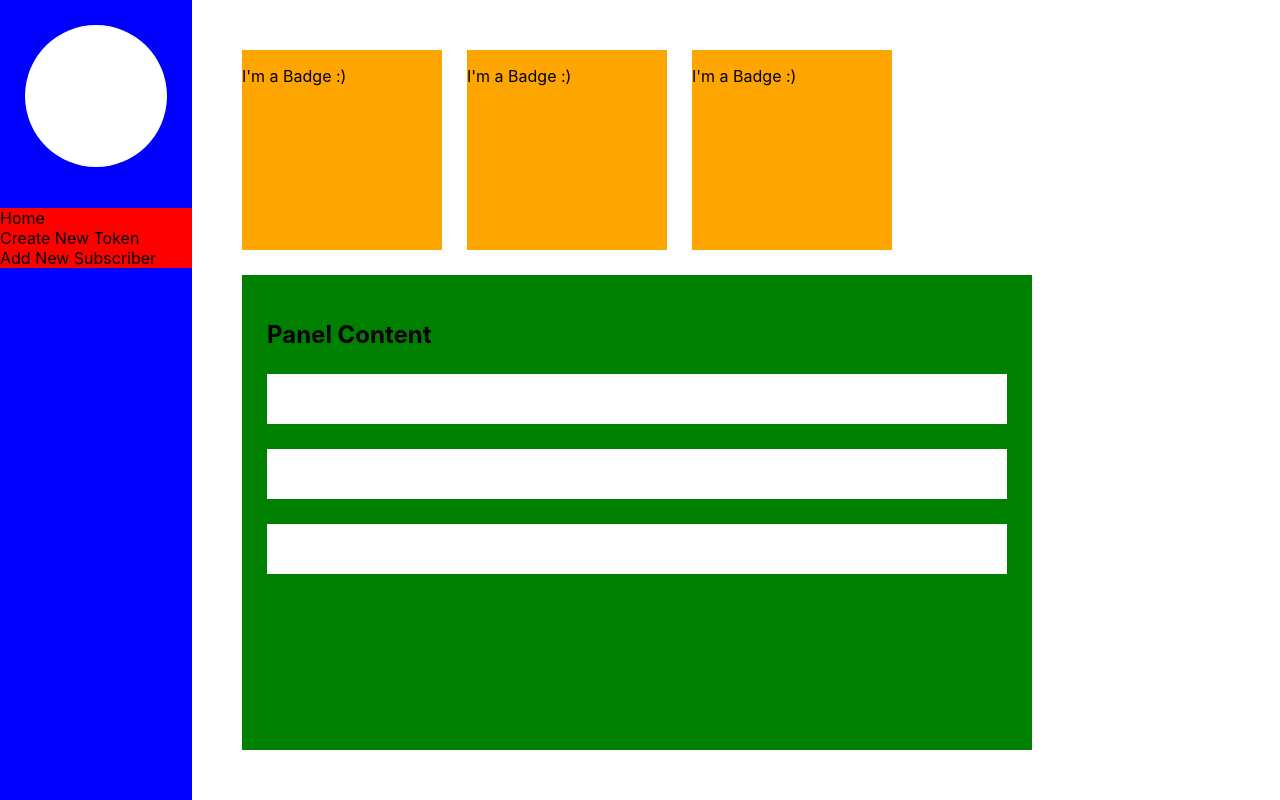
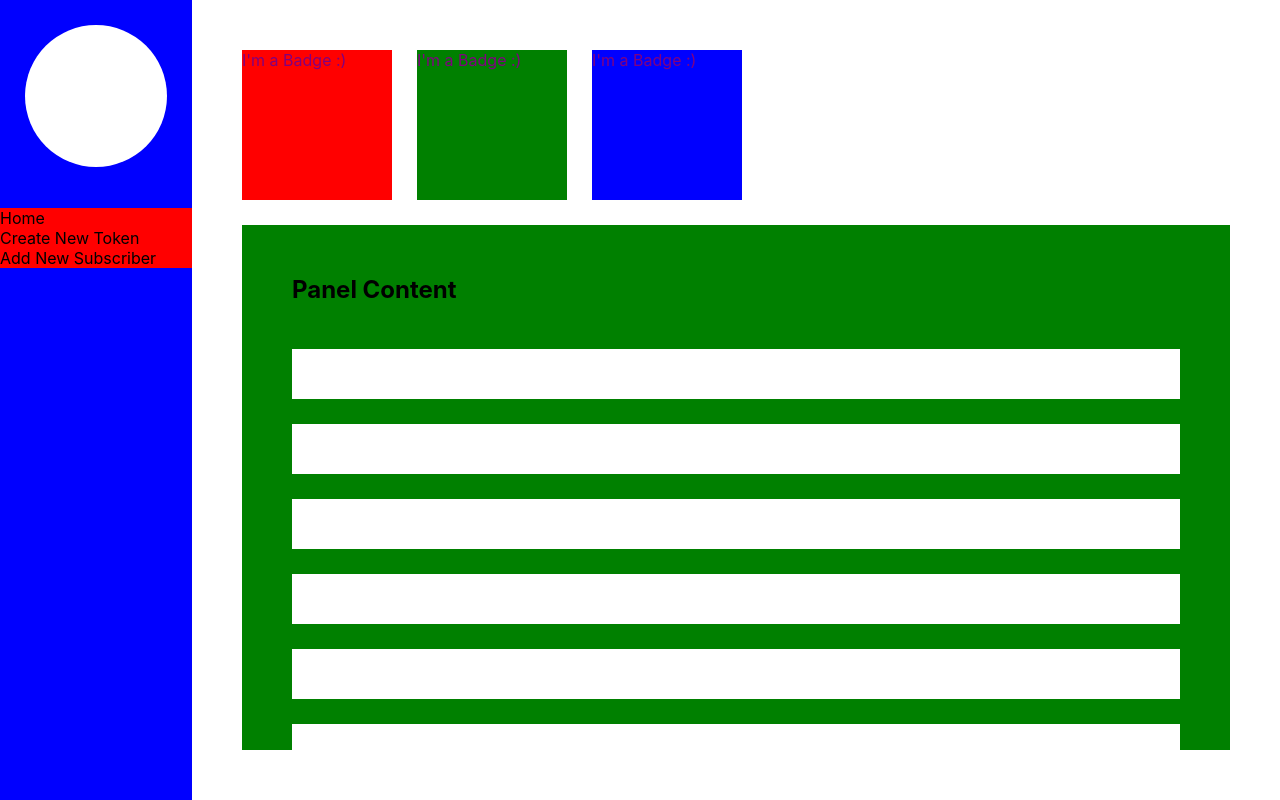
Before and after one commit to BramMathijssen/piggybank-dapp, a React (Create React App) app in the folder frontend/: page /parent in a window 1280 px wide. Built offline with nearby package versions, Linux system fonts and the light colour scheme.

Commit message:
added overflow styling parent page

```diff
--- a/frontend/src/components/ParentPage/Badge.js
+++ b/frontend/src/components/ParentPage/Badge.js
@@ -1,13 +1,18 @@
-import React from 'react'
+import React from "react";
+import Card from "../UI/Card";
 
-import styles from './Badge.module.scss'
+import styles from "./Badge.module.scss";
 
 const Badge = () => {
-  return (
-    <div className={styles.badge}>
-        <p>I'm a Badge :)</p>
-    </div>
-  )
-}
+    return (
+        <>
+            {/* <Card> */}
+                <div className={styles.badge}>
+                    <p>I'm a Badge :)</p>
+                </div>
+            {/* </Card> */}
+        </>
+    );
+};
 
-export default Badge
+export default Badge;
--- a/frontend/src/components/ParentPage/Badge.module.scss
+++ b/frontend/src/components/ParentPage/Badge.module.scss
@@ -2,7 +2,11 @@
 @import "./../../assets/styles/mixins";
 
 .badge {
-  width: 200px;
-  height: 200px;
   background-color: orange;
+  color: purple;
+  width: 150px;
+
+  p{
+    margin: 0;
+  }
 }
--- a/frontend/src/components/ParentPage/Panel.js
+++ b/frontend/src/components/ParentPage/Panel.js
@@ -5,14 +5,22 @@ import Row from "./Row";
 
 const Panel = () => {
     return (
-    <div className={styles.panel}>
-      <h2>Panel Content</h2>
+        <>
+            <h2 className={styles.title}>Panel Content</h2>
             <div className={styles.rowContainer}>
                 <Row />
                 <Row />
                 <Row />
+                <Row />
+                <Row />
+                <Row />
+                <Row />
+                <Row />
+                <Row />
+                <Row />
+                <Row />
             </div>
-    </div>
+        </>
     );
 };
 
--- a/frontend/src/components/ParentPage/Panel.module.scss
+++ b/frontend/src/components/ParentPage/Panel.module.scss
@@ -1,6 +1,10 @@
 @import "./../../assets/styles/variables";
 @import "./../../assets/styles/mixins";
 
-.panel {
-  padding: 25px;
+
+.title {
+    margin-top: 0px;
 }
+
+.rowContainer {
+}
--- a/frontend/src/components/ParentPage/Row.module.scss
+++ b/frontend/src/components/ParentPage/Row.module.scss
@@ -3,9 +3,7 @@
 
 .row {
   background-color: white;
-  width: 100%;
   height: 50px;
-
   margin-top: 25px;
 
 }
--- a/frontend/src/pages/Parent.module.scss
+++ b/frontend/src/pages/Parent.module.scss
@@ -1,5 +1,6 @@
 .main {
     display: flex;
+    max-height: 100vh;
 }
 
 .content {
@@ -7,16 +8,32 @@
     flex-direction: column;
     flex: 1;
     margin: 50px;
+    gap: 25px;
 }
 
 .badgeContainer {
     display: flex;
     gap: 25px;
+    min-height: 150px;
 }
 
-.panelContainer{
+.badgeContainer > :first-child {
+    background-color: red;
+}
+
+.badgeContainer > :nth-child(2) {
     background-color: green;
-    width: 80%;
-    height: 100%;
-    margin-top: 25px;
 }
+
+.badgeContainer > :nth-child(3) {
+    background-color: blue;
+}
+
+.panelContainer {
+    display: flex;
+    flex-direction: column;
+    flex: 1;
+    padding: 50px;
+    overflow: auto;
+    background-color: green;
+}
```
Lines whose indentation alone changed are shown as unchanged.
